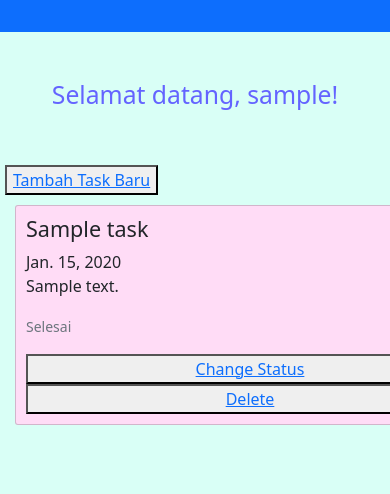
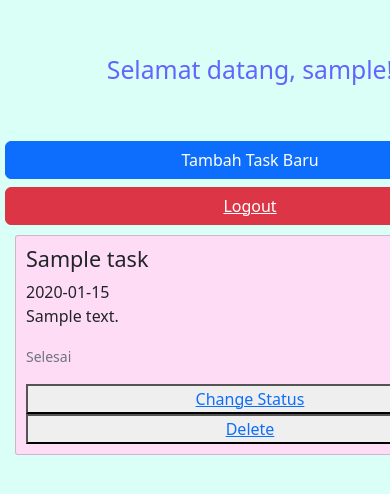
Before and after one commit to dhinarotua/pbp-tugas-2-tiara, a Django app: page /todolist/ in a window 390 px wide; the page is wider, and only the part inside the window is pictured. Shown: the top 494 px of that part. Run offline with Django 4.2, Linux system fonts and the light colour scheme; a user stored in the database is signed in; tables that the repository leaves empty hold one stand-in row (values such as "Sample post").

Commit message:
submit tugas 6

```diff
--- a/templates/base.html
+++ b/templates/base.html
@@ -14,6 +14,7 @@
 <body>
   {% block content %}
   {% endblock content %}
+  <script src="https://cdn.jsdelivr.net/npm/bootstrap@5.2.2/dist/js/bootstrap.bundle.min.js" integrity="sha384-OERcA2EqjJCMA+/3y+gxIOqMEjwtxJY7qPCqsdltbNJuaOe923+mo//f6V8Qbsw3" crossorigin="anonymous"></script>
 </body>
 
 </html>
--- a/todolist/templates/todolist.html
+++ b/todolist/templates/todolist.html
@@ -1,59 +1,114 @@
 {% extends 'base.html' %}
 
  {% block content %}
+<head>
 
- <nav class="navbar navbar-expand-lg text-light bg-primary">
-    <div class="container-fluid">
-        <span class="navbar-text text-light">
-            {{nama}}
-          </span>
-
-      <div class="collapse navbar-collapse" id="navbarText">
-        <ul class="navbar-nav me-auto mb-2 mb-lg-0">
-        </ul>
-        <a class="navbar-brand text-light" href="{% url 'todolist:logout' %}">Logout</a>
-      </div>
-    </div>
-  </nav>
-
-  <br>
-  <br>
-  <div>
-    <h2 style="color:rgb(100, 100, 255); text-align:center" >Selamat datang, {{ user.get_username }}!</h2>
-
-</div>
-
- <section  class="box">
-        <button><a href="{% url 'todolist:create_task' %}">Tambah Task Baru</a></button>
-        {% if user.is_authenticated %}
-            {% for task in list_task %}
-                <div class="card">
-                    <h4 class="card-title">{{task.title}}</h4>
-                    <p class="card-text">
-                        {{task.date}} <br> {{task.description}}
+    <script src="https://ajax.googleapis.com/ajax/libs/jquery/3.6.0/jquery.min.js"></script>
+    <script>
+        $(document).ready(() => {
+            const card = (data) => `<div class="card">
+                <h4 class="card-title">${data.fields.title}</h4>
+                <p class="card-text">
+                    ${data.fields.date}
+                    <br>
+                    ${data.fields.description}
                     </p>
 
                     <p class="card-text">
                         <small class="text-muted">
-                            {% if task.is_finished %}
-                                <td>Selesai</td>
-                            {% else %}
-                                <td>Belum Selesai</td>
-                            {% endif %}
+                            ${data.fields.is_finished ? 'Selesai' : 'Belum Selesai'}
                         </small>
                     </p>
                     <td>
-                        <button><a href="{% url 'todolist:status' task.id %}">Change Status</a></button>
-                        <button><a href="{% url 'todolist:delete' task.id %}">Delete</a></button>
+                        <button><a href="/todolist/change/${data.pk}">Change Status</a></button>
+                        <button><a href="/todolist/delete/${data.pk}">Delete</a></button>
                     </td>
 
-                </div>
-                </div>
-            {% endfor %}
-            <br>
-            {% endif %}
+                </div>`
+
+            const addCard = (data) => {
+                return $('.box').append(card(data))
+            }
+
+            $.get('/todolist/json', function (todo) {
+                todo.map((task) => {
+                    addCard(task)
+                })
+            })
+
+            $(`#add-task`).click(function(){
+                if ($('#title').val() && $('#description').val()){
+                    $.post('/todolist/add-task/', {
+                            title: $('#title').val(),
+                            description: $('#description').val(),
+                        },
+                        function(res, status){
+                            if(status == 'success'){
+                                addCard(res)
+                                $('#title').val('')
+                                $('#description').val('')
+                            }
+                        },
+                    )
+                    return false
+                }
+            })
+        });
+
+    </script>
+</head>
+
+<section  class="box">
+    <div>
+        <h2 style="color:rgb(100, 100, 255); text-align:center" >Selamat datang, {{ user.get_username }}!</h2>
+    </div>
+
+    <br>
+    <br>
+
+    <div class="d-grid gap-2 d-md-block">
+        <!-- Button trigger modal -->
+        <button type="button" class="btn btn-primary" data-bs-toggle="modal" data-bs-target="#exampleModal">
+            Tambah Task Baru
+        </button>
+        <button class="btn btn-danger" type="button"><a href="{% url 'todolist:logout' %}" style="color: rgb(255, 255, 255)">Logout</a></button>
     </div>
 </section>
+
+  <!-- Modal -->
+  <div class="modal fade" id="exampleModal" tabindex="-1" aria-labelledby="exampleModalLabel" aria-hidden="true">
+    <div class="modal-dialog">
+      <div class="modal-content">
+        <div class="modal-header">
+          <h5 class="modal-title" id="exampleModalLabel">New Task</h5>
+          <button type="button" class="btn-close" data-bs-dismiss="modal" aria-label="Close"></button>
+        </div>
+        <div class="modal-body">
+            <form method="POST">
+                {% csrf_token %}
+                <table>
+                    <tr>
+                        <td>Title:</td>
+                        <td><input type="text" name="title" class="form-control" id="title"></td>
+                    </tr>
+
+                    <tr>
+                        <div>
+                            <td>Description: </td>
+                            <td><input type="text" name="description" class="form-control" id="description"></td>
+                        </div>
+                    </tr>
+                </table>
+            </form>
+        </div>
+        <div class="modal-footer">
+          <button type="submit" id="add-task" name="submit" class="btn btn-primary" data-bs-dismiss="modal">Create</button>
+        </div>
+      </div>
+    </div>
+  </div>
+
+
 
 <style>
     body {
--- a/todolist/urls.py
+++ b/todolist/urls.py
@@ -1,4 +1,5 @@
 # Implement Routings Here
+from audioop import add
 from django.urls import path
 from todolist.views import show_todolist
 from todolist.views import register
@@ -7,6 +8,8 @@ from todolist.views import logout_user
 from todolist.views import create_task
 from todolist.views import status
 from todolist.views import delete
+from todolist.views import show_json_by_id
+from todolist.views import add_task
 
 app_name = 'todolist'
 
@@ -18,4 +21,6 @@ urlpatterns = [
     path('create-task/', create_task, name='create_task'),
     path('change/<int:id>', status, name='status'),
     path('delete/<int:id>', delete, name='delete'),
+    path('json', show_json_by_id, name='show_json_by_id'),
+    path('add-task/', add_task, name='add_task'),
 ]
--- a/todolist/views.py
+++ b/todolist/views.py
@@ -10,6 +10,10 @@ from django.contrib.auth.decorators import login_required
 from django.http import HttpResponseRedirect
 from django.urls import reverse
 from todolist.create_form import TaskForm
+from django.http import HttpResponse
+from django.core import serializers
+from django.http.response import JsonResponse
+from django.views.decorators.csrf import csrf_exempt
 
 # Create your views here.
 @login_required(login_url='/todolist/login/')
@@ -81,3 +85,26 @@ def delete(request, id):
     task = Task.objects.get(id = id)
     task.delete()
     return redirect('todolist:show_todolist')
+
+def show_json_by_id(request):
+    task = Task.objects.filter(user=request.user)
+    return HttpResponse(serializers.serialize("json", task), content_type="application/json")
+
+@csrf_exempt
+def add_task(request):
+    if request.method == 'POST':
+        title = request.POST.get('title')
+        description = request.POST.get('description')
+        task = Task.objects.create(title=title, description=description,date=datetime.date.today(), is_finished=False, user=request.user)
+
+        context = {
+            'fields':{
+                'title':task.title,
+                'description':task.description,
+                'is_finished':task.is_finished,
+                'date':task.date,
+            },
+            'pk':task.pk
+        }
+
+        return JsonResponse(context)
```
